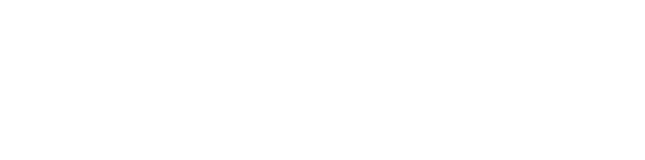
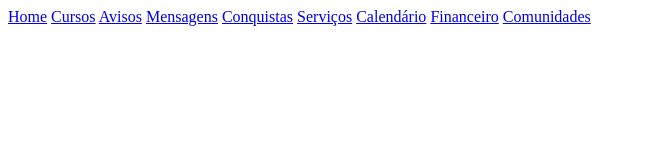
Before and after one commit to venanciolvr/tech-academy-programacao-web, a plain HTML site: page pages/home-aluno/home-aluno.html in a window 1280 px wide. Shown: the whole page, without its empty margins (0-645 px from the left). Drawn offline with Linux system fonts and the light colour scheme; files that its build step writes are made by us from their sources.

Commit message:
criado o arquivo css da página home aluno

```diff
--- a/pages/home-aluno/home-aluno.html
+++ b/pages/home-aluno/home-aluno.html
@@ -1,10 +1,30 @@
 <!DOCTYPE html>
-<html lang="en">
+<html lang="pt-BR">
 <head>
+
     <meta charset="UTF-8">
-    <title>Title</title>
+    <meta name="viewport" content="width=device-width, initial-scale=1.0">
+
+    <!-- CSS -->
+    <link rel="stylesheet" href="assets/css/home-aluno.css">
+
+    <title>Home</title>
 </head>
 <body>
 
+    <!-- Side Bar -->
+    <div class="sidebar">
+        <a href="#">Home</a>
+        <a href="#">Cursos</a>
+        <a href="#">Avisos</a>
+        <a href="#">Mensagens</a>
+        <a href="#">Conquistas</a>
+        <a href="#">Serviços</a>
+        <a href="#">Calendário</a>
+        <a href="#">Financeiro</a>
+        <a href="#">Comunidades</a>
+    </div>
+
+
 </body>
 </html>
```
Also changed, not shown: assets/css/home-aluno.css (added).
